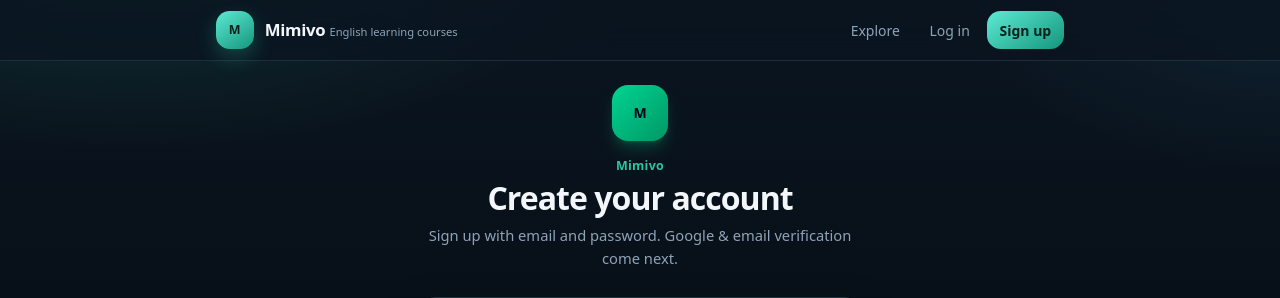
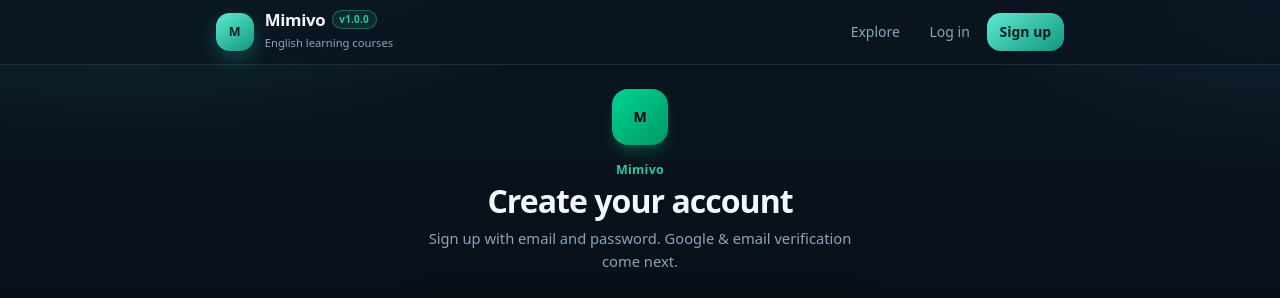
Before and after one commit to alialaei1/en-app, a Django app: page /signup/ in a window 1280 px wide. Shown: the top 298 px of the page. Run offline with Django 5.2, Linux system fonts and the light colour scheme; style sheets or scripts are compiled from the project's sources.

Commit message:
Add app version display in header and update settings for version management
- Introduced `APP_VERSION` setting in `settings.py` to manage application version.
- Updated `user_preferences` context processor to include `app_version`.
- Modified `base.html` to display the app version alongside the brand title.
- Enhanced CSS styles in `theme.css` for the app version display.

```diff
--- a/accounts/context_processors.py
+++ b/accounts/context_processors.py
@@ -1,3 +1,5 @@
+from django.conf import settings
+
 from .models import Profile, ensure_profile
 from .ui_i18n import ui_bundle
 
@@ -39,4 +41,5 @@ def user_preferences(request):
         "ui_learning_language": learning_language,
         "ui_rtl": app_language == Profile.AppLanguage.FA,
         "ui": ui_bundle(app_language),
+        "app_version": getattr(settings, "APP_VERSION", "1.0.0"),
     }
--- a/config/settings.py
+++ b/config/settings.py
@@ -152,6 +152,9 @@ USE_TZ = True
 # Static files (CSS, JavaScript, Images)
 # https://docs.djangoproject.com/en/5.2/howto/static-files/
 
+# Shown in the app header (override with APP_VERSION in .env)
+APP_VERSION = (os.getenv("APP_VERSION") or "1.0.0").strip() or "1.0.0"
+
 STATIC_URL = "static/"
 STATICFILES_DIRS = [BASE_DIR / "static"]
 STATIC_ROOT = BASE_DIR / "staticfiles"
--- a/static/css/theme.css
+++ b/static/css/theme.css
@@ -263,11 +263,34 @@ html[dir="rtl"] [dir="ltr"] {
   flex-shrink: 0;
 }
 
+.mv-brand-title-row {
+  display: flex;
+  align-items: center;
+  gap: 0.4rem;
+  min-width: 0;
+}
+
 .mv-brand-title {
   font-size: 1.05rem;
   font-weight: 700;
   letter-spacing: -0.02em;
   line-height: 1.1;
+}
+
+.mv-app-version {
+  flex-shrink: 0;
+  display: inline-flex;
+  align-items: center;
+  border-radius: 999px;
+  border: 1px solid color-mix(in srgb, var(--mv-accent) 28%, var(--mv-border));
+  background: color-mix(in srgb, var(--mv-accent) 12%, transparent);
+  color: var(--mv-accent);
+  font-size: 0.62rem;
+  font-weight: 700;
+  letter-spacing: 0.02em;
+  line-height: 1;
+  padding: 0.22rem 0.42rem;
+  font-variant-numeric: tabular-nums;
 }
 
 .mv-brand-sub {
--- a/templates/base.html
+++ b/templates/base.html
@@ -45,7 +45,10 @@
           <a href="{% url 'explore' %}" class="mv-brand">
             <span class="mv-brand-mark">M</span>
             <span class="min-w-0">
-              <span class="mv-brand-title">Mimivo</span>
+              <span class="mv-brand-title-row">
+                <span class="mv-brand-title">Mimivo</span>
+                <span class="mv-app-version" title="App version" dir="ltr">v{{ app_version }}</span>
+              </span>
               <span class="mv-brand-sub">{{ ui.tagline }}</span>
             </span>
           </a>
```
